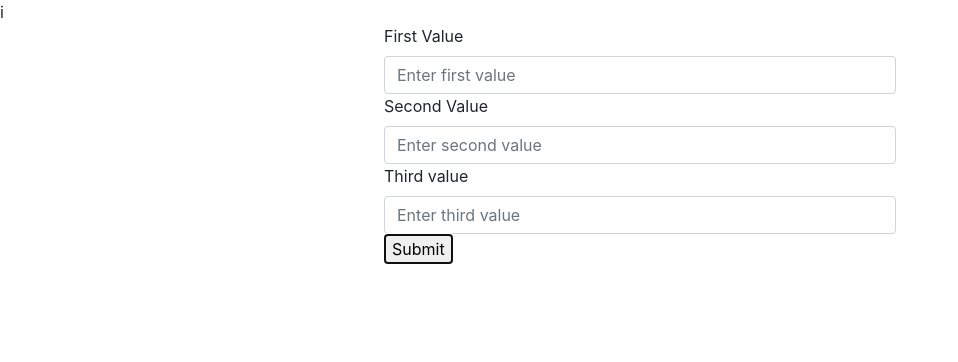
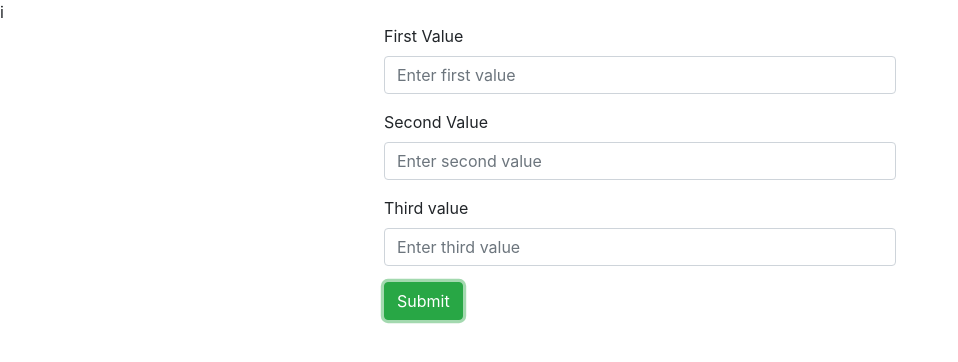
Before and after one commit to perpyotieno/triangle-tracker, a plain HTML site: page index.html in a window 1280 px wide. Shown: the whole page, without its empty margins (0-958 px from the left). Drawn offline with Linux system fonts and the light colour scheme.

Commit message:
add class btn on the  submit button and give it helper success to make it turn green. Add validateForm() function to limit users from inputing strings instead of numbers.

```diff
--- a/index.html
+++ b/index.html
@@ -8,23 +8,24 @@
   </head>
   <body>
     <form class="forms" action="javascript:myTriangleTracker()" method="post">
-      <div class="">
+      <div class="form-group">
       <label for="firstvalue">First Value</label>
       <input type="number" id="number1" placeholder="Enter first value" class="form-control">
       </div>
-      <div class="">
+      <div class="form-group">
       <label for="secondvalue">Second Value</label>
       <input type="number" id="number2" placeholder="Enter second value" class="form-control">
       </div>
-      <div class="">
+      <div class="form-group">
       <label for="thirdvalue">Third value</label>
       <input type="number" id="number3" placeholder="Enter third value" class="form-control">
       </div>
       <div class="">
-        <button type="submit" autofocus >Submit</button>
+        <button type="submit" class="btn btn-success" onclick="validateForm()"autofocus class="form-control" >Submit</button>
       </div>
 
     </form>
+    <p id='text'></p>
     <p id='display'></p>
     <script src="js/triangle-tracker.js" charset="utf-8"></script>
   </body>
```
